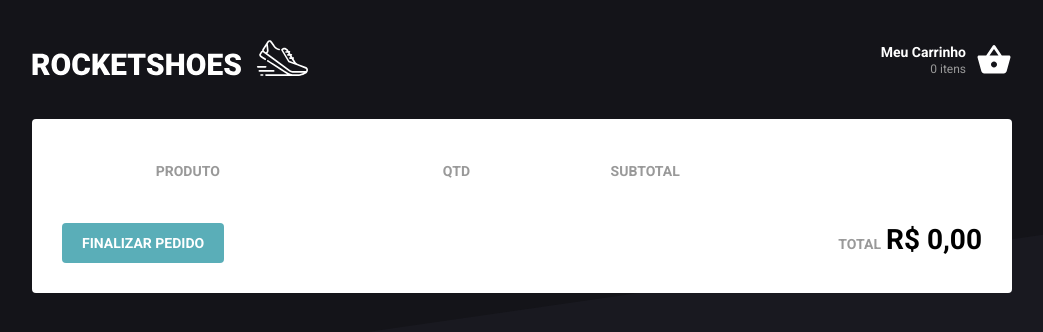
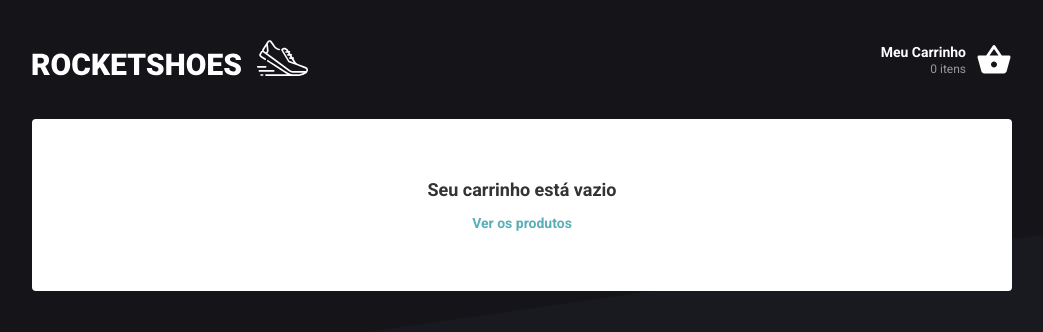
Before and after one commit to luiz-matos/Rocket-Shoes, a React (Vite) app: page /cart in a window 1280 px wide. Shown: the top 332 px of the page, without its empty margins (118-1161 px from the left). Built offline with nearby package versions, Linux system fonts and the light colour scheme; the HTML template or start-up script is replaced by a standard one.

Commit message:
Mostra aviso de carrinho vazio
- Com o carrinho vazio a página mostrava a tabela sem linhas, total
  R$ 0,00 e o botão de finalizar ativo
- Agora mostra "Seu carrinho está vazio" e um link de volta à vitrine
- Testes cobrem o carrinho com produto (subtotal e total) e o vazio

```diff
--- a/src/pages/Cart/index.jsx
+++ b/src/pages/Cart/index.jsx
@@ -1,6 +1,7 @@
 import React from 'react'
 import { bindActionCreators } from 'redux'
 import { connect } from 'react-redux'
+import { Link } from 'react-router-dom'
 
 import {
   MdRemoveCircleOutline,
@@ -9,7 +10,7 @@ import {
 } from 'react-icons/md'
 
 import * as CartActions from '../../store/modules/cart/actions'
-import { Container, ProductTable, Total } from './styles'
+import { Container, EmptyCart, ProductTable, Total } from './styles'
 import { formatPrice } from '../../util/format'
 
 function Cart({ cart, total, removeFromCart, updateAmountRequest }) {
@@ -19,6 +20,18 @@ function Cart({ cart, total, removeFromCart, updateAmountRequest }) {
   function decrement(product) {
     updateAmountRequest(product.id, product.amount - 1)
   }
+
+  if (cart.length === 0) {
+    return (
+      <Container>
+        <EmptyCart>
+          <strong>Seu carrinho está vazio</strong>
+          <Link to="/">Ver os produtos</Link>
+        </EmptyCart>
+      </Container>
+    )
+  }
+
   return (
     <Container>
       <ProductTable>
--- a/src/pages/Cart/styles.js
+++ b/src/pages/Cart/styles.js
@@ -79,3 +79,23 @@ export const Total = styled.div`
     margin-left: 5px;
   }
 `
+
+export const EmptyCart = styled.div`
+  display: flex;
+  flex-direction: column;
+  align-items: center;
+  padding: 30px 0;
+  strong {
+    font-size: 18px;
+    color: #333333;
+  }
+  a {
+    margin-top: 15px;
+    color: #5aaeb8;
+    font-weight: bold;
+    text-decoration: none;
+    &:hover {
+      color: ${darken(0.1, '#5aaeb8')};
+    }
+  }
+`
```
Also changed, not shown: 1 other file (tests, documents, lock files or other folders).
